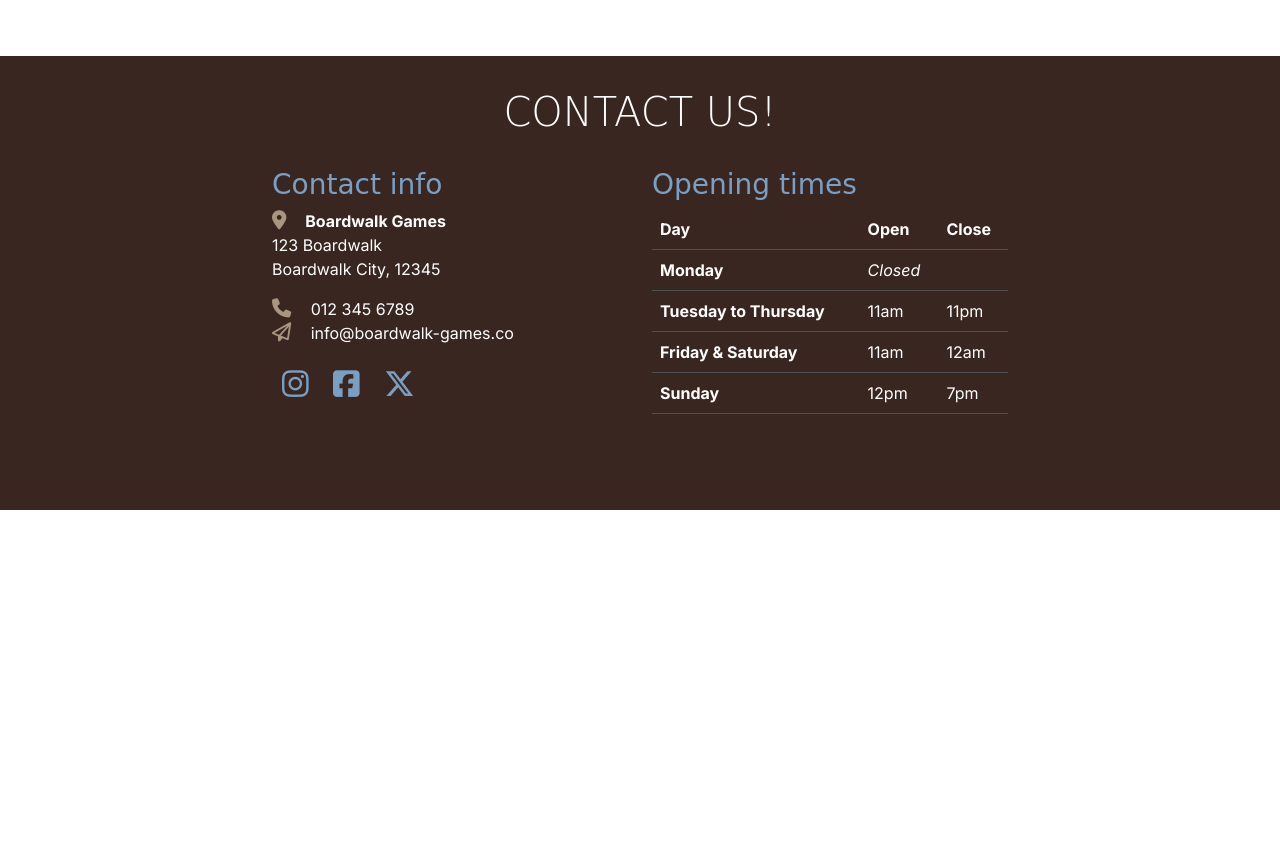
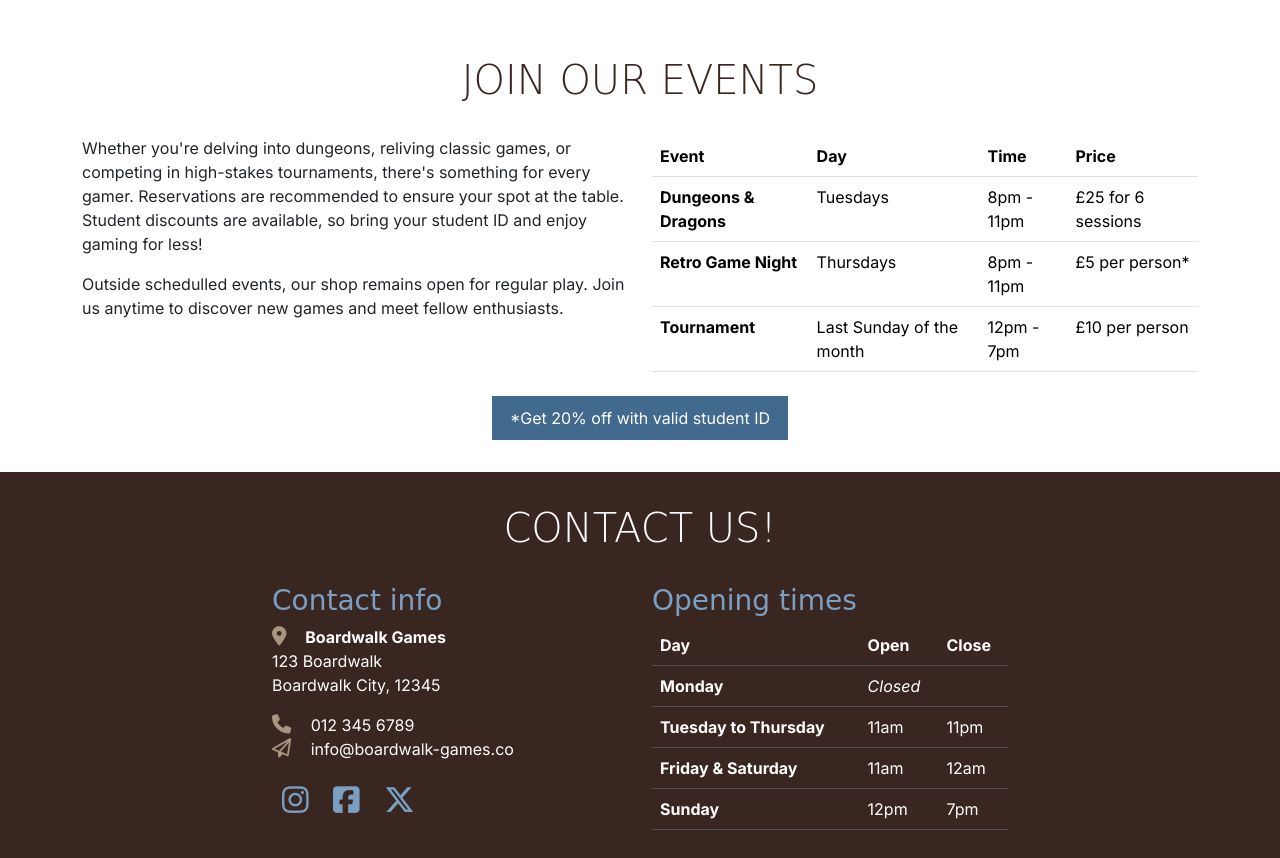
Before and after one commit to verytee/boardwalk-games, a plain HTML site: page index.html in a window 1280 px wide. Shown: the part 1120-1978 px from the top of the page. Before the commit the page ends 1630 px from the top, so only its background shows below. Drawn offline with nearby package versions, Linux system fonts and the light colour scheme; a web font is replaced by a local one.

Commit message:
add join our event info

```diff
--- a/assets/css/styles.css
+++ b/assets/css/styles.css
@@ -118,6 +118,18 @@ color: white; /* white text */
     border: none;
 }
 
+
+/* Get 20% off button styles */
+
+.twenty-off {
+border: 2px solid var(--highlight-color); /* blue border */
+background-color: var(--highlight-color); /* blue background */
+color: white; /* white text */
+display: inline-block;
+width: fit-content;
+padding: 8px 16px;
+}
+
 /* Footer and contact styles */
 
 #contact {
--- a/index.html
+++ b/index.html
@@ -40,6 +40,9 @@ integrity="sha384-sRIl4kxILFvY47J16cr9ZwB07vP4J8+LH7qKQnuqkuIAvNWLzeN8tE5YBujZqJ
         </li>
         <li class="nav-item">
           <a class="nav-link" href="#">Services</a>
+        </li>
+        <li class="nav-item">
+          <a class="nav-link" href="index.html#events">Events</a>
         </li>
         <li class="nav-item">
           <a class="nav-link" href="game-library.html">Games</a>
@@ -192,8 +195,61 @@ integrity="sha384-sRIl4kxILFvY47J16cr9ZwB07vP4J8+LH7qKQnuqkuIAvNWLzeN8tE5YBujZqJ
         </section>
 
     <!-- Join our Events section-->
-    <section>
-
+    <section id="events" class="container section">
+      <!-- Full-width header row -->
+      <div class="row">
+        <div class="col-12 text-center">
+          <h2 class="display-6 text-center">Join Our Events</h2>
+        </div>
+      </div>
+      <!-- Two-column content row -->
+      <div class="row justify-content-center">
+        <div class="col-12 col-xl-6">
+          <p>Whether you're delving into dungeons, reliving classic games, or competing in high-stakes tournaments,
+             there's something for every gamer. Reservations are recommended to ensure your spot at the table.
+          Student discounts are available, so bring your student ID and enjoy gaming for less!</p>
+          <p>Outside schedulled events, our shop remains open for regular play.
+              Join us anytime to discover new games and meet fellow enthusiasts.</p>
+        </div>
+        <div class="col-12 col-xl-6">
+          <table class="table table-hover">
+  <thead>
+    <tr>
+      <th scope="col">Event</th>
+      <th scope="col">Day</th>
+      <th scope="col">Time</th>
+      <th scope="col">Price</th>
+    </tr>
+  </thead>
+  <tbody>
+    <tr>
+      <th scope="row">Dungeons & Dragons</th>
+      <td>Tuesdays</td>
+      <td>8pm - 11pm</td>
+      <td>£25 for 6 sessions</td>
+    </tr>
+    <tr>
+      <th scope="row">Retro Game Night</th>
+      <td>Thursdays</td>
+      <td>8pm - 11pm</td>
+      <td>£5 per person*</td>
+    </tr>
+    <tr>
+      <th scope="row">Tournament</th>
+      <td>Last Sunday of the month</td>
+      <td>12pm - 7pm</td>
+      <td>£10 per person</td>
+    </tr>
+  </tbody>
+</table>
+        </div>
+      </div>
+      <!-- Discount banner row -->
+      <div class="row">
+        <div class="col-12 text-center mt-2">
+          <div class="twenty-off">*Get 20% off with valid student ID</div>
+        </div>
+      </div>
     </section>
 </main>
 
```
